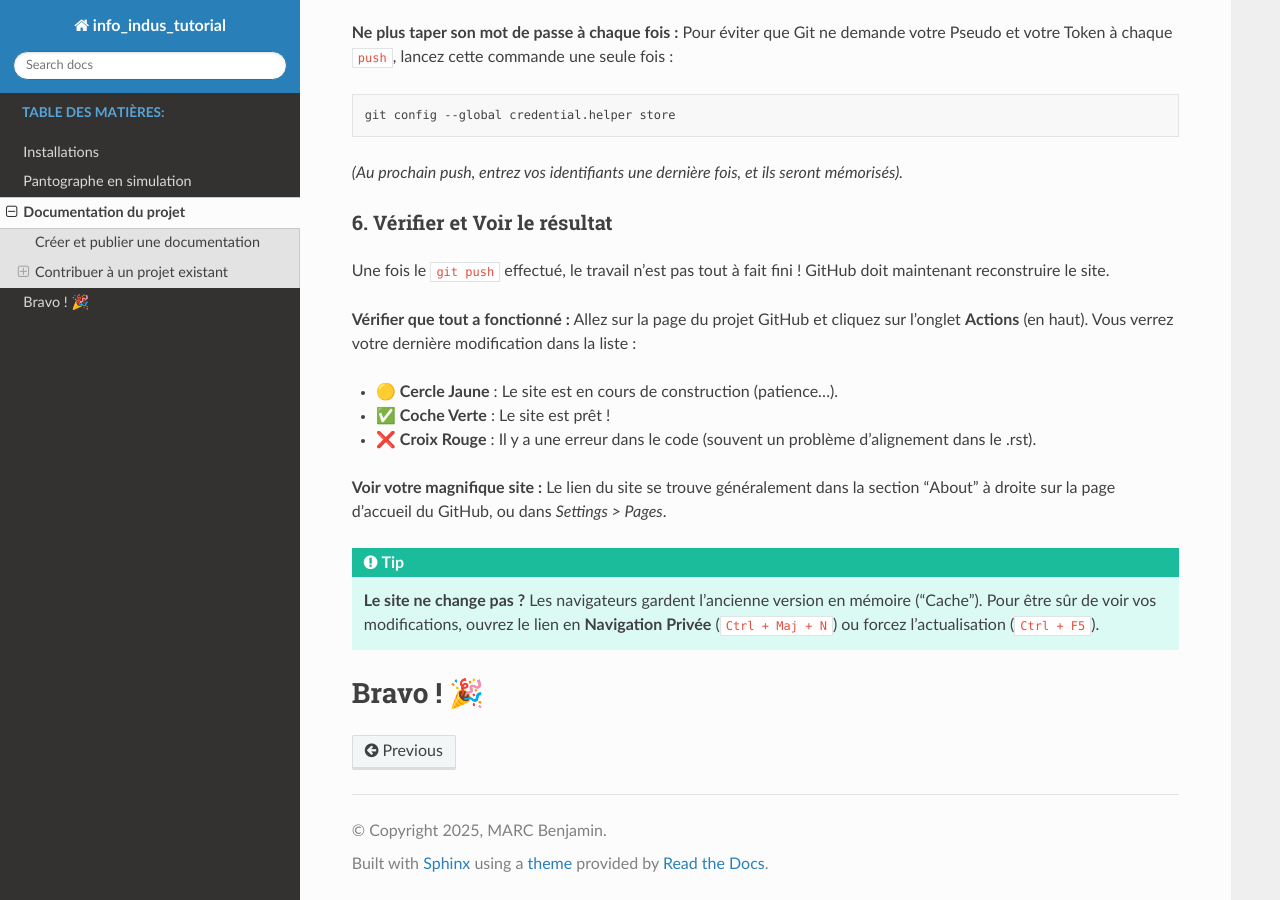
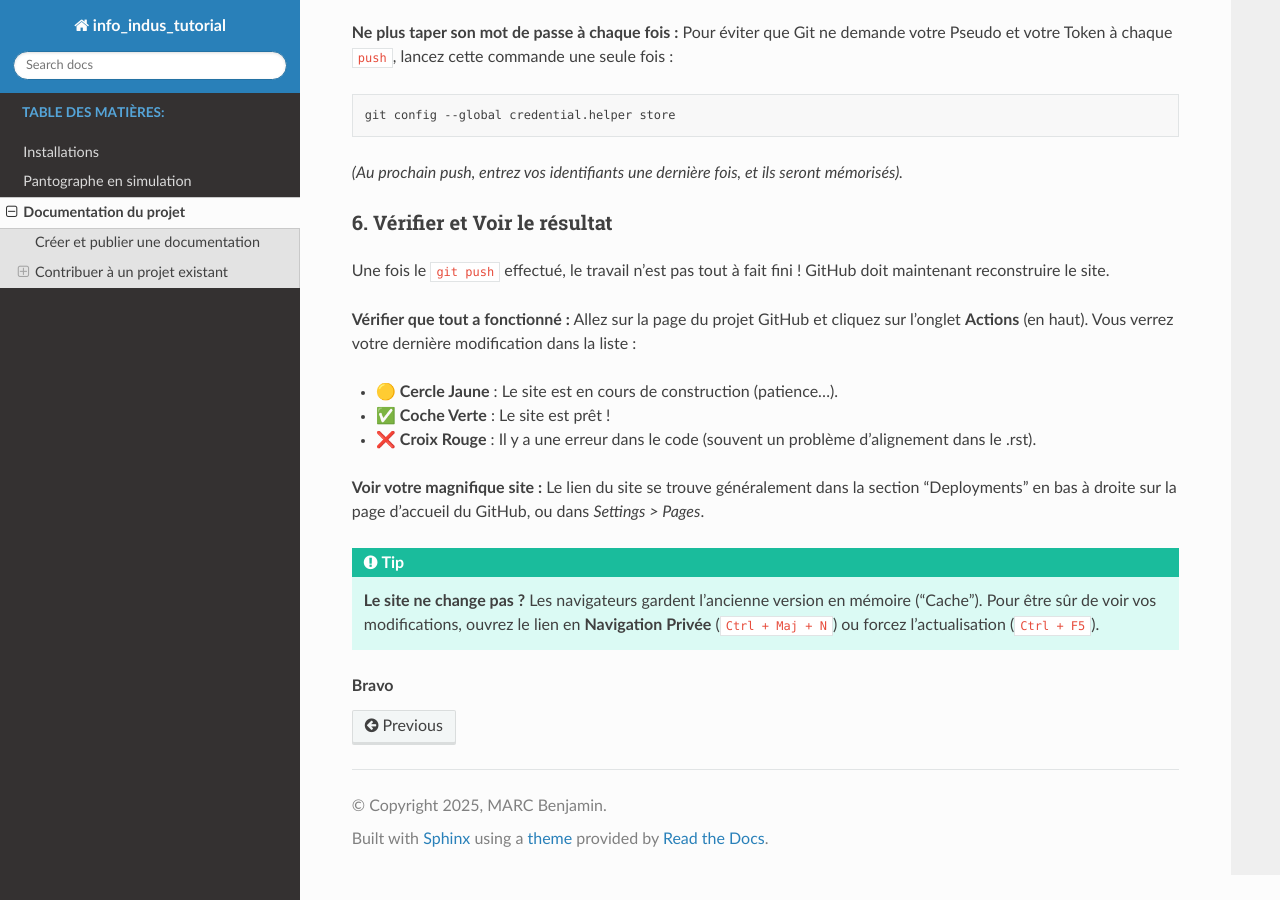
Before and after one commit to BenTTTC/info_indus_tutorial, a Sphinx documentation site: the page built from doc/sphinx/source/contribuer.rst, in a window 1280 px wide and 900 px high, scrolled down 2782 px. Built offline with Sphinx 7.4.7 and the Read the Docs theme 3.1.0, drawn with Linux system fonts in a browser that asks for light colours.

Commit message:
derniere modif6

```diff
--- a/doc/sphinx/source/contribuer.rst
+++ b/doc/sphinx/source/contribuer.rst
@@ -147,12 +147,10 @@ Vous verrez votre dernière modification dans la liste :
 
 
 **Voir votre magnifique site :**
-Le lien du site se trouve généralement dans la section "About" à droite sur la page d'accueil du GitHub, ou dans *Settings > Pages*.
+Le lien du site se trouve généralement dans la section "Deployments" en bas à droite sur la page d'accueil du GitHub, ou dans *Settings > Pages*.
 
 .. tip::
    **Le site ne change pas ?**
    Les navigateurs gardent l'ancienne version en mémoire ("Cache").
    Pour être sûr de voir vos modifications, ouvrez le lien en **Navigation Privée** (``Ctrl + Maj + N``) ou forcez l'actualisation (``Ctrl + F5``).
-
-Bravo ! 🎉
-==========
+.. rubric:: Bravo
```
